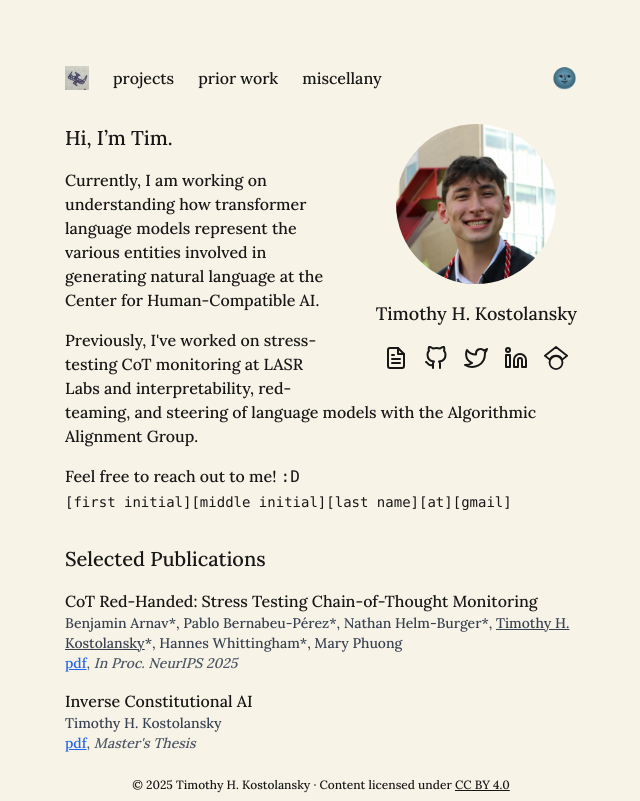
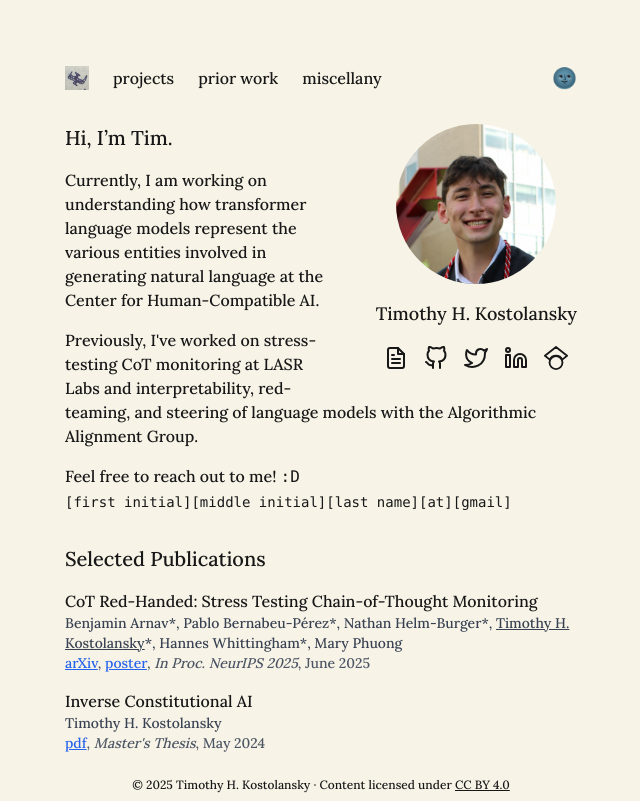
Before and after one commit to tim0120/tim0120.github.io, a Next.js app: page / in a window 1280 px wide. Shown: the whole page, without its empty margins (319-959 px from the left). Built offline with nearby package versions, Linux system fonts and the light colour scheme.

Commit message:
publication dates and multi-link

```diff
--- a/src/components/Publications.tsx
+++ b/src/components/Publications.tsx
@@ -1,42 +1,72 @@
 import Link from "next/link"
 
-const publications = [
+type PublicationLink = {
+  url: string;
+  label?: string;
+};
+
+type PublicationEntry = {
+  title: string;
+  authors: string;
+  publication: string;
+  date?: string;
+  selected: boolean;
+  links: PublicationLink[];
+};
+
+const publications: PublicationEntry[] = [
   {
     title: "CoT Red-Handed: Stress Testing Chain-of-Thought Monitoring",
     authors: "Benjamin Arnav*, Pablo Bernabeu-Pérez*, Nathan Helm-Burger*, Timothy H. Kostolansky*, Hannes Whittingham*, Mary Phuong",
-    link: "https://arxiv.org/abs/2505.23575",
-    publisher: "In Proc. NeurIPS 2025",
-    selected: true
+    publication: "In Proc. NeurIPS 2025",
+    date: "June 2025",
+    selected: true,
+    links: [
+      { url: "https://arxiv.org/abs/2505.23575", label: "arXiv" },
+      { url: "https://neurips.cc/virtual/2025/poster/116053", label: "poster" }
+    ]
   },
   {
     title: "Inverse Constitutional AI",
     authors: "Timothy H. Kostolansky",
-    link: "https://dspace.mit.edu/handle/1721.1/156804",
-    publisher: "Master's Thesis",
-    selected: true
+    publication: "Master's Thesis",
+    date: "May 2024",
+    selected: true,
+    links: [
+      { url: "https://dspace.mit.edu/handle/1721.1/156804", label: "pdf" }
+    ]
+  },
+  {
+    title: "Iterative Interactive Inverse Constitutional AI (I^3CAI)",
+    authors: "Timothy H. Kostolansky*, Julian Manyika*",
+    publication: "Class Project",
+    date: "May 2024",
+    selected: false,
+    links: [
+      { url: "/documents/i3cai.pdf", label: "pdf" }
+    ]
+  },
+  {
+    title: "RL-Augmented Action Spaces in MsPacman",
+    authors: "Timothy H. Kostolansky*, Julian Yocum*",
+    publication: "Class Project",
+    date: "May 2024",
+    selected: false,
+    links: [
+      { url: "/documents/mspacman.pdf", label: "pdf" }
+    ]
   },
   {
     title: "The Effect of Activation Functions On Superposition in Toy Models",
     authors: "Timothy H. Kostolansky*, Vedang Lad*",
-    link: "https://deep-learning-mit.github.io/staging/blog/2023/superposition/",
-    publisher: "Blog Post",
-    selected: false
-  },
-  {
-    title: "Iterative Interactive Inverse Constitutional AI (I^3CAI)",
-    authors: "Timothy H. Kostolansky*, Julian Manyika*",
-    link: "/documents/i3cai.pdf",
-    publisher: "Class Project",
-    selected: false
-  },
-  {
-    title: "RL-Augmented Action Spaces in MsPacman",
-    authors: "Timothy H. Kostolansky*, Julian Yocum*",
-    link: "/documents/mspacman.pdf",
-    publisher: "Class Project",
-    selected: false
+    publication: "Blog Post",
+    date: "December 2023",
+    selected: false,
+    links: [
+      { url: "https://deep-learning-mit.github.io/staging/blog/2023/superposition/", label: "blog post" }
+    ]
   }
-]
+];
 
 // Underline "Timothy H. Kostolansky" (with or without asterisk) in the author list
 function underlineMyName(authors: string) {
@@ -67,40 +97,43 @@ function underlineMyName(authors: string) {
   }, [] as React.ReactNode[]);
 }
 
-function getLinkLabel(link: string, publisher: string) {
-  if (publisher && publisher.toLowerCase().includes("blog")) {
-    return "blog post";
+function getLinkLabel(link: PublicationLink) {
+  if (link.label) {
+    return link.label;
   }
-  if (link.endsWith(".pdf")) {
+  if (link.url.endsWith(".pdf")) {
     return "pdf";
   }
-  if (link.includes("arxiv.org")) {
-    return "pdf";
-  }
-  if (link.includes("dspace.mit.edu")) {
-    return "pdf";
+  if (link.url.includes("arxiv.org")) {
+    return "arXiv";
   }
   return "link";
 }
 
-const Publication = ({ title, authors, link, publisher }: { title: string; authors: string; link: string; publisher: string; }) => {
-  const linkLabel = getLinkLabel(link, publisher);
+const Publication = ({ title, authors, links, publication, date }: PublicationEntry) => {
   return (
     <>
       <div className="font-medium">{title}</div>
       <p className="text-sm text-gray-700 dark:text-gray-300">{underlineMyName(authors)}</p>
       <p className="text-sm text-gray-600 dark:text-gray-400">
-        <Link
-          href={link}
-          className="text-blue-600 dark:text-blue-300 underline hover:underline"
-          rel="noopener noreferrer"
-        >
-          {linkLabel}
-        </Link>
-        {publisher ? (
+        {links.map((link, index) => (
+          <span key={link.url}>
+            {index > 0 ? ", " : ""}
+            <Link
+              href={link.url}
+              className="text-blue-600 dark:text-blue-300 underline hover:underline"
+              rel="noopener noreferrer"
+            >
+              {getLinkLabel(link)}
+            </Link>
+          </span>
+        ))}
+        {(links.length > 0 && (publication || date)) ? ", " : ""}
+        {publication || date ? (
           <>
-            {", "}
-            <span className="italic">{publisher}</span>
+            {publication ? <span className="italic">{publication}</span> : null}
+            {publication && date ? ", " : null}
+            {date ? <span>{date}</span> : null}
           </>
         ) : ""}
       </p>
@@ -114,12 +147,7 @@ export default function Publications({ selectedOnly = false }: { selectedOnly?:
     <div>
       {list.map((publication, index) => (
         <div key={index} className="mb-4">
-          <Publication
-            title={publication.title}
-            authors={publication.authors}
-            link={publication.link}
-            publisher={publication.publisher}
-          />
+          <Publication {...publication} />
         </div>
       ))}
     </div>
```
